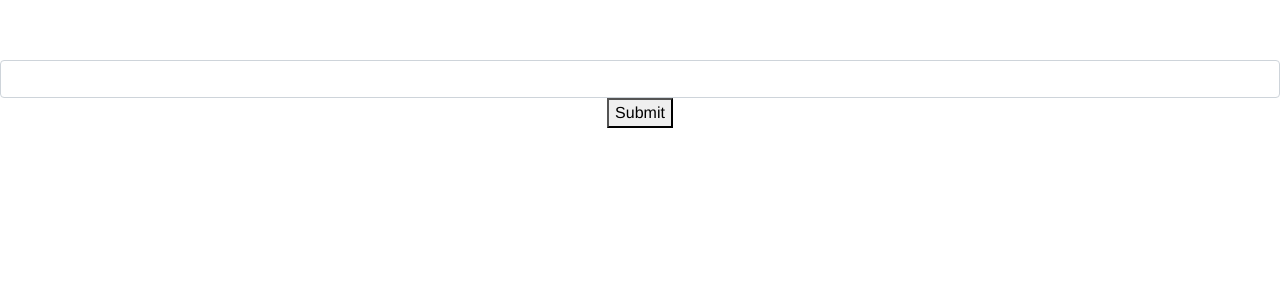
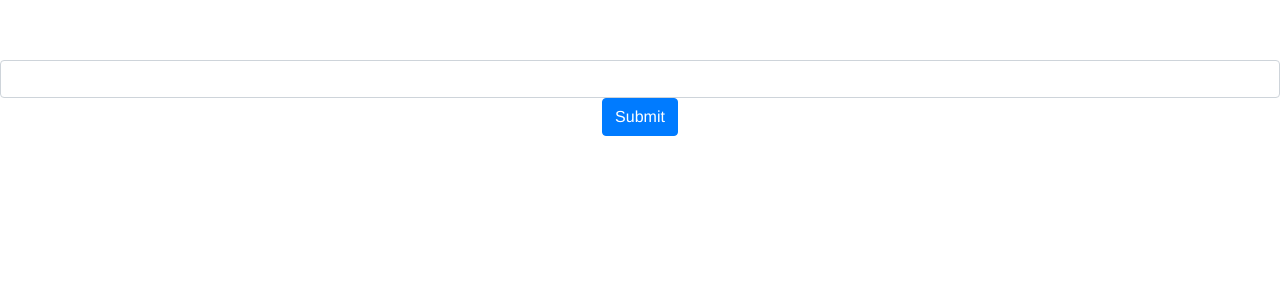
Before and after one commit to codetheorem/anime-list, a Vue app: page / in a window 1280 px wide. Shown: the top 300 px of the page. Built offline with nearby package versions, Linux system fonts and the light colour scheme.

Commit message:
added bootstrap

```diff
--- a/public/index.html
+++ b/public/index.html
@@ -5,7 +5,7 @@
     <meta http-equiv="X-UA-Compatible" content="IE=edge">
     <meta name="viewport" content="width=device-width,initial-scale=1.0">
     <link rel="icon" href="<%= BASE_URL %>favicon.ico">
-    <link rel="stylesheet" href="https://stackpath.bootstrapcdn.com/bootstrap/4.5.1/css/bootstrap.min.css" integrity="sha384-VCmXjywReHh4PwowAiWNagnWcLhlEJLA5buUprzK8rxFgeH0kww/aWY76TfkUoSX" crossorigin="anonymous">
+    <link rel="stylesheet" href="https://stackpath.bootstrapcdn.com/bootstrap/4.5.0/css/bootstrap.min.css" integrity="sha384-9aIt2nRpC12Uk9gS9baDl411NQApFmC26EwAOH8WgZl5MYYxFfc+NcPb1dKGj7Sk" crossorigin="anonymous">
     <title><%= htmlWebpackPlugin.options.title %></title>
   </head>
   <body>
@@ -16,6 +16,6 @@
     <!-- built files will be auto injected -->
     <script src="https://code.jquery.com/jquery-3.5.1.slim.min.js" integrity="sha384-DfXdz2htPH0lsSSs5nCTpuj/zy4C+OGpamoFVy38MVBnE+IbbVYUew+OrCXaRkfj" crossorigin="anonymous"></script>
     <script src="https://cdn.jsdelivr.net/npm/popper.js@1.16.1/dist/umd/popper.min.js" integrity="sha384-9/reFTGAW83EW2RDu2S0VKaIzap3H66lZH81PoYlFhbGU+6BZp6G7niu735Sk7lN" crossorigin="anonymous"></script>
-    <script src="https://stackpath.bootstrapcdn.com/bootstrap/4.5.1/js/bootstrap.min.js" integrity="sha384-XEerZL0cuoUbHE4nZReLT7nx9gQrQreJekYhJD9WNWhH8nEW+0c5qq7aIo2Wl30J" crossorigin="anonymous"></script>
+    <script src="https://stackpath.bootstrapcdn.com/bootstrap/4.5.0/js/bootstrap.min.js" integrity="sha384-OgVRvuATP1z7JjHLkuOU7Xw704+h835Lr+6QL9UvYjZE3Ipu6Tp75j7Bh/kR0JKI" crossorigin="anonymous"></script>
   </body>
 </html>
--- a/src/App.vue
+++ b/src/App.vue
@@ -1,7 +1,7 @@
 <template>
   <div id="app">
     <input type="text" name="name" class="form-control" v-model="search">
-        <button @click="onSubmit(search)">Submit</button>
+        <button @click="onSubmit(search)"  class="btn btn-primary">Submit</button>
        <br><br>
       <ul>
         <li v-for="(item,i) in response" :key="i"> <appcard :title="item.title"
```
